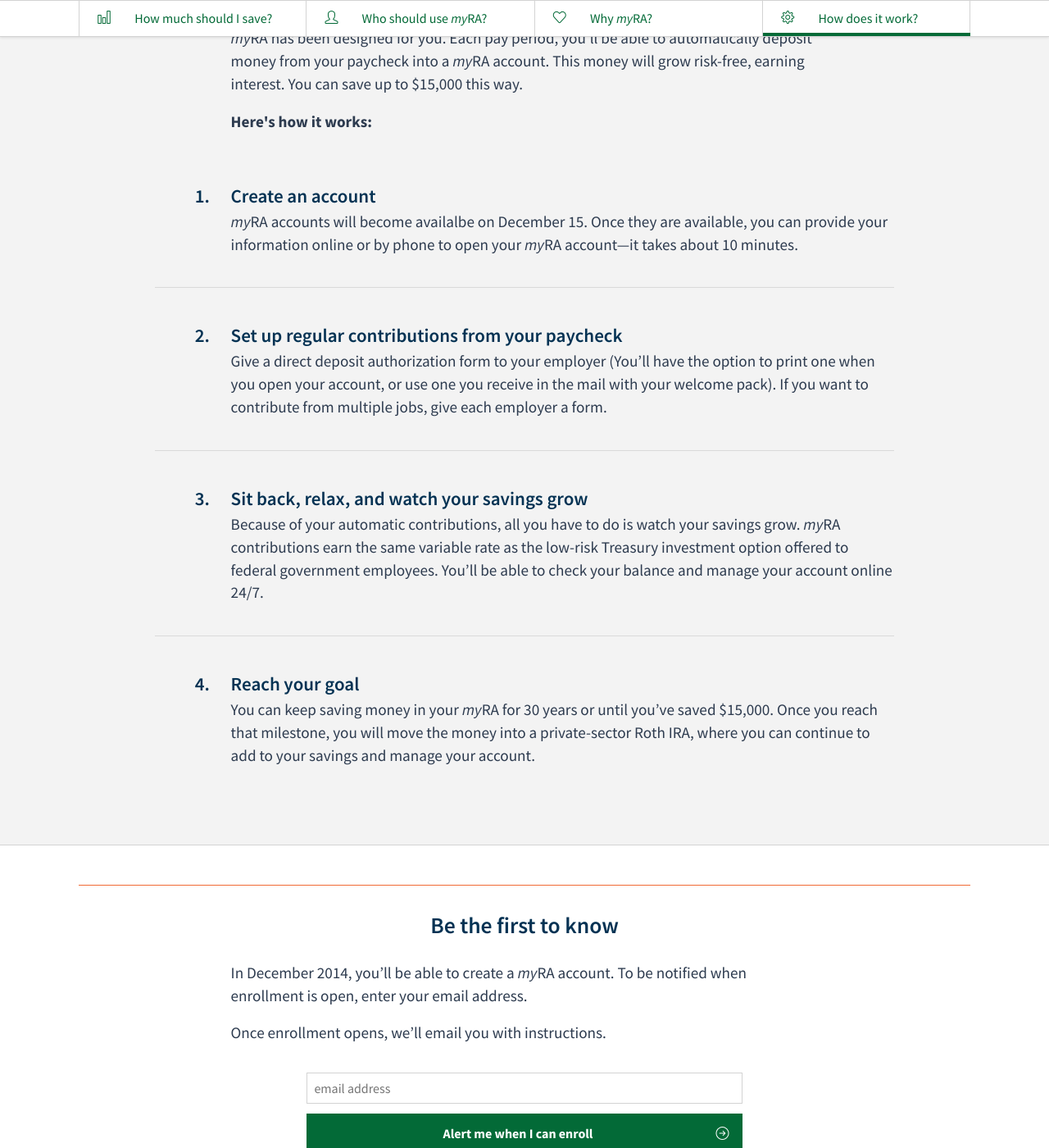
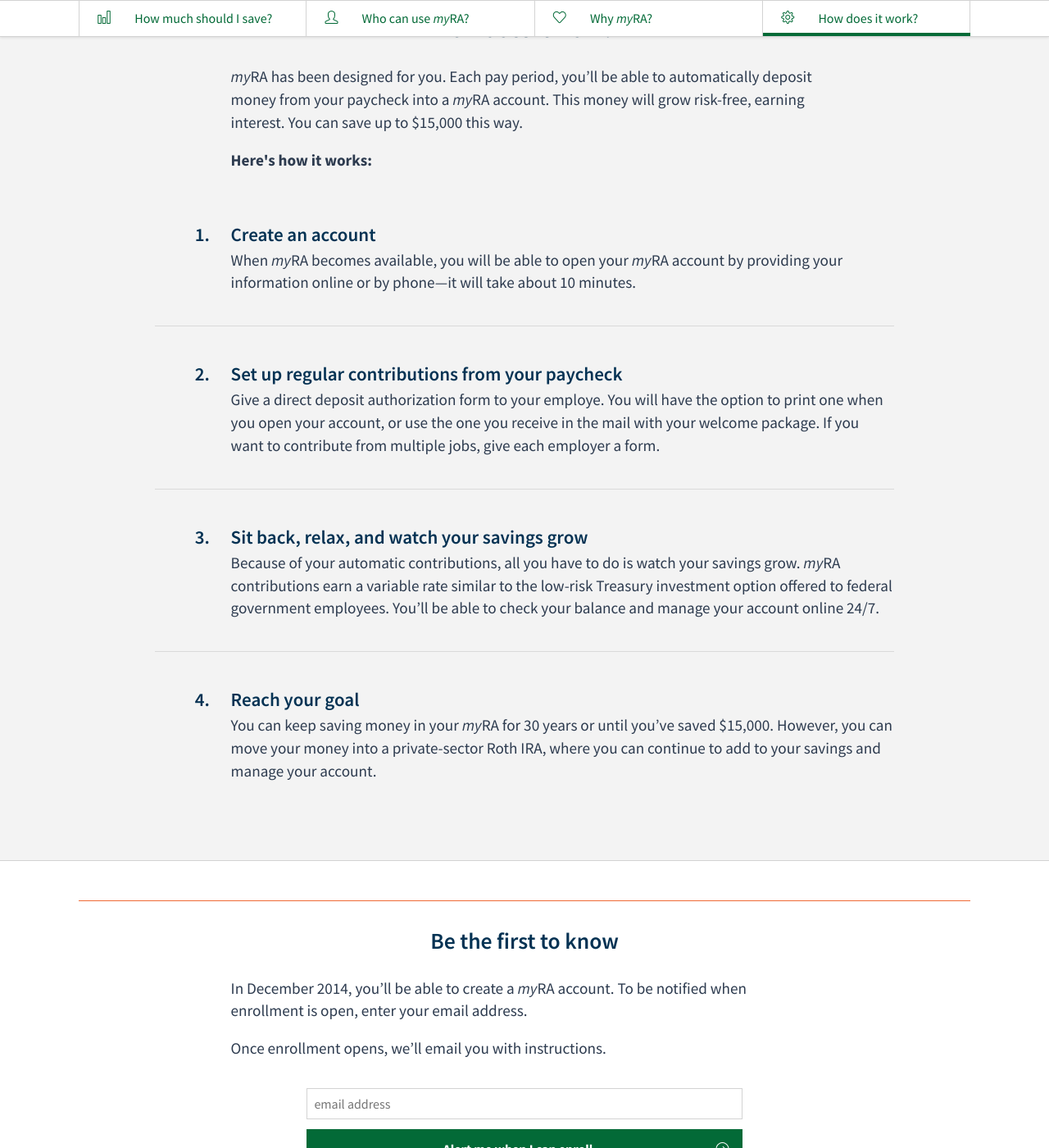
Before and after one commit to 18F/myra, a Jekyll site: the page built from individuals/index.html, in a window 1280 px wide and 1400 px high, scrolled down 3713 px. Shown: the whole window at 82% size. Built offline with Jekyll 4.4.1, drawn with Linux system fonts in a browser that asks for light colours; some of the changed text lies outside the part shown.

Commit message:
Copy edits

```diff
--- a/_includes/calculator-v4.html
+++ b/_includes/calculator-v4.html
@@ -1,14 +1,13 @@
 <section id="calculator" role="region" aria-labelledby="calculator-heading">
   <div class="container">
     <div class="section-intro">
-      <h2 id="calculator-heading"><i class="icon-bar-chart"></i> Understanding Retirement Savings</h2>
-      <p>Saving for retirement might seem complicated, but <span class="myra">myRA</span> makes it easy. You set your savings goal and decide how much you want to save – a little or a lot (up to $5,500 per year).</p>
+      <h2 id="calculator-heading"><i class="icon-bar-chart"></i> Start Saving for Retirement Now</h2>
+      <p>Saving for retirement might seem complicated, but <span class="myra">myRA</span> makes it easy. You set your savings goal and decide how much you want to save – as little as a few dollars a month up to <a class="tooltip" title="Or $6,500 per year if age 50 or over" aria-label="Or $6,500 per year if age 50 or over">$5,500 per year</a>.</p>
     </div>
     <div class="education">
-      <h3>Start saving for retirement now</h3>
       <div class="intro">
         <p><span class="myra">myRA</span> is a new way to kick start your savings by helping you set aside a few dollars per month. The more you can save the better. And the sooner you start saving, the more time there will be for your savings to grow, giving you more money in retirement.</p>
-
+        <p>For example, if you start putting away $100 a month now and do so for the next 30 years, you would earn $25,566 in interest for a total $73,566 in savings. But if you start putting away $100 a month now and only do so for the next 20 years, you would earn $13,345 in interest for a total $49,345 in savings. That's $12,221 in interest you would miss.
       </div>
       <figure class="chart">
         <img src="{{ site.baseurl }}/static/img/graph.png" alt="Bar chart showing that starting at age 25, saving $100 a month will result in $73,566 by age 65, including 65% principal and 35% interest. Starting at age 35, it will result in $49,345, including 73% principal and 27% interest.">
@@ -26,7 +25,7 @@
     <div class="calculator">
       <div class="calculator-intro">
         <h3>See how you can reach your savings goals</h3>
-        <p>Use the calculator below to play around with the numbers and see how a little change can go a long way.</p>
+        <p>Use the calculator below to see how a few dollars can go a long way.</p>
       </div>
       <div class="calculator-row">
         <div class="calculator-input-group" id="calculator-0">
--- a/_includes/footer.html
+++ b/_includes/footer.html
@@ -3,7 +3,7 @@
       <div class="container">
         <aside class="left">
           <h4><span class="myra">myRA</span>: My Retirement Account</h4>
-          <p><span class="myra">myRA</span> is a retirement savings account for individuals looking for a simple, safe and affordable way to start saving. Starting on January 1, 2015, individuals will be able to open accounts and begin contributing to them every payday. <span class="myra">myRA</span>s will be initially offered through employers, balances will never go down, and there will be no fees. <span class="myra">myRA</span>s will hold a new retirement savings bond that will be backed by the U.S. Treasury.</p>
+          <p><span class="myra">myRA</span> is a retirement savings account for individuals looking for a simple, safe and affordable way to start saving. Starting soon, individuals will be able to open accounts and begin contributing to them every payday. <span class="myra">myRA</span>s will be initially offered through employers, balances will never go down, and there will be no fees. <span class="myra">myRA</span>s will hold a new retirement savings bond that will be backed by the U.S. Treasury.</p>
         </aside>
         <aside class="right">
           <h4>Questions?</h4>
--- a/_includes/individual-steps.html
+++ b/_includes/individual-steps.html
@@ -15,7 +15,7 @@
       <div class="active step" id="step-1" aria-labelledby="tab-1" aria-hidden="false">
         <div class="step-content">
           <h3 class="numbered-heading"><span class="numbered-heading-number">1.</span><span class="numbered-heading-title">Create an account</span></h3>
-          <p><span class="myra">myRA</span> accounts will become availalbe on December 15. Once they are available, you can provide your information online or by phone to open your <span class="myra">myRA</span> account&mdash;it takes about 10 minutes.</p>
+          <p>When <span class="myra">myRA</span> becomes available, you will be able to open your <span class="myra">myRA</span> account by providing your information online or by phone&mdash;it will take about 10 minutes.</p>
         </div>
         <div class="step-image">
         </div>
@@ -23,7 +23,7 @@
       <div class="step" id="step-2" aria-labelledby="tab-2" aria-hidden="true">
         <div class="step-content">
           <h3 class="numbered-heading"><span class="numbered-heading-number">2.</span><span class="numbered-heading-title">Set up regular contributions from your paycheck</span></h3>
-          <p>Give a direct deposit authorization form to your employer (You’ll have the option to print one when you open your account, or use one you receive in the mail with your welcome pack). If you want to contribute from multiple jobs, give each employer a form.</p>
+          <p>Give a direct deposit authorization form to your employe. You will have the option to print one when you open your account, or use the one you receive in the mail with your welcome package. If you want to contribute from multiple jobs, give each employer a form.</p>
         </div>
         <div class="step-image">
         </div>
@@ -31,7 +31,7 @@
       <div  class="step" id="step-3" aria-labelledby="tab-3" aria-hidden="true">
         <div class="step-content">
           <h3 class="numbered-heading"><span class="numbered-heading-number">3.</span><span class="numbered-heading-title">Sit back, relax, and watch your savings grow</h3>
-          <p>Because of your automatic contributions, all you have to do is watch your savings grow. <span class="myra">myRA</span> contributions earn the same variable rate as the low-risk Treasury investment option offered to federal government employees. You’ll be able to check your balance and manage your account online 24/7. </p>
+          <p>Because of your automatic contributions, all you have to do is watch your savings grow. <span class="myra">myRA</span> contributions earn a variable rate similar to the low-risk Treasury investment option offered to federal government employees. You’ll be able to check your balance and manage your account online 24/7. </p>
         </div>
         <div class="step-image">
         </div>
@@ -39,7 +39,7 @@
       <div  class="step" id="step-4" aria-labelledby="tab-4" aria-hidden="true">
         <div class="step-content">
           <h3 class="numbered-heading"><span class="numbered-heading-number">4.</span><span class="numbered-heading-title">Reach your goal</span></h3>
-          <p>You can keep saving money in your <span class="myra">myRA</span> for 30 years or until you’ve saved $15,000. Once you reach that milestone, you will move the money into a private-sector Roth IRA, where you can continue to add to your savings and manage your account.</p>
+          <p>You can keep saving money in your <span class="myra">myRA</span> for 30 years or until you’ve saved $15,000. However, you can move your money into a private-sector Roth IRA, where you can continue to add to your savings and manage your account.</p>
         </div>
         <div class="step-image">
         </div>
--- a/_includes/individual-value-proposition.html
+++ b/_includes/individual-value-proposition.html
@@ -7,7 +7,7 @@
       <ul>
         <li>Set an automatic deposit every paycheck</li>
         <li>No penalties for withdrawing contributions in an emergency</li>
-        <li>Withdraw earnings tax-free at age 59½ (if your account has been open at least five years)</li>
+        <li>Withdraw earnings tax-free after age 59½ (if your account has been open at least five years)</li>
         <li>Portable – take it with you if you change jobs; use it from multiple jobs</li>
       </ul>
     </div>
@@ -24,7 +24,7 @@
       <ul>
         <li>No fees and no cost to open an account</li>
         <li>Savings will not go down in value</li>
-        <li>Contribute as much or as little as you want every payday ($50, $25, $7 – any amount up to $5,500 per year!)</li>
+        <li>Contribute as much or as little as you want every payday ($7, $25, $50, $100)</li>
         <li><a class="tooltip" title="A Roth IRA is a certain type of retirement plan under US law that is generally not taxed, provided certain conditions are met." aria-label="A Roth IRA is a certain type of retirement plan under US law that is generally not taxed, provided certain conditions are met.">Get all the tax advantages of a Roth IRA <i class="icon-info"></i></a></li>
       </ul>
     </div>
--- a/_includes/who-basic.html
+++ b/_includes/who-basic.html
@@ -1,11 +1,11 @@
 <section id="who" class="who">
   <div class="container">
     <div class="who-text">
-      <h2><i class="icon-user"></i> Who should use <span class="myra">myRA</span>?</h2>
+      <h2><i class="icon-user"></i> Who can use <span class="myra">myRA</span>?</h2>
       <ul class="who-bullets">
-        <li>You should set up a <span class="myra">myRA</span> if…</li>
+        <li>You can set up a <span class="myra">myRA</span> if…</li>
         <li>You want to start saving for retirement, and</li>
-        <li>You don’t have access to an employer-sponsored retirement plan (a traditional 401k), and</li>
+        <li>You do not have access to an employer-sponsored retirement plan, such as 401k, and</li>
         <li>You earn less than $129,000 per year (less than $191,000 per year if you’re a married couple filing jointly)</li>
       </ul>
     </div>
--- a/individuals/index.html
+++ b/individuals/index.html
@@ -12,21 +12,21 @@
       <div class="headline">
         <div class="inner-headline">
           <span class="display">See yourself saving</span>
-          <p class="lead-text">The U.S. Treasury has designed a retirement savings option that eliminates things that might have kept you from saving in the past, such as contribution minimums, fees or risky investments.</p>
-          <p class="lead-text">It’s now easier than ever to start taking control of your future.</p>
+          <p class="lead-text">It is now easier than ever to start taking control of your future.</p>
+          <p class="lead-text">The U.S. Treasury has designed a retirement savings option that eliminates what might have kept you from saving in the past, such as contribution minimums, fees, or risky investments.</p>
         </div>
       </div>
       <div class="hero-signup">
         <div class="inner-signup">
           <h2>Be the first to know</h2>
-          <p class="lead-text">In December, <span class="myra">myRA</span> accounts will become available. Get notified when signup begins by entering your email address here.</p>
+          <p class="lead-text">In December, <span class="myra">myRA</span> accounts will become available. Get notified when signup begins and of other updates by entering your email address here.</p>
         </div>
         <form action="//gsa.us9.list-manage.com/subscribe/post?u=6f1977de9eff4c384dc8d6527&amp;id=e65db09f01" method="post" name="mc-embedded-subscribe-form" class="validate email-capture" target="_blank" novalidate>
           <div id="mc_embed_signup_scroll">
             <input type="email" value="" name="EMAIL" class="email" id="mce-EMAIL" placeholder="email address" required aria-label="Email address">
             <!-- real people should not fill this in and expect good things - do not remove this or risk form bot signups-->
             <div style="position: absolute; left: -5000px;"><label for="hidden-mc-field">This field is to prevent bots. If you're human, leave it blank.</label><input id="hidden-mc-field" type="text" name="b_6f1977de9eff4c384dc8d6527_e65db09f01" tabindex="-1" value=""></div>
-            <button type="submit" name="subscribe" id="mc-embedded-subscribe" class="button" role="button">Alert me when I can enroll <i class="icon-arrow-right"></i></button>
+            <button type="submit" name="subscribe" id="mc-embedded-subscribe" class="button" role="button">Alert me when <span class="myra">myRA</span> launches <i class="icon-arrow-right"></i></button>
           </div>
         </form>
       </div>
@@ -38,7 +38,7 @@
   <div class="container">
     <ul>
       <li><a href="#calculator"><span class="icon-box"><i class="icon-bar-chart"></i></span> <span class="nav-label">How much should I save?</span></a></li>
-      <li><a href="#who"><span class="icon-box"><i class="icon-user"></i></span> <span class="nav-label">Who should use <span class="myra">myRA</span>?</span></a></li>
+      <li><a href="#who"><span class="icon-box"><i class="icon-user"></i></span> <span class="nav-label">Who can use <span class="myra">myRA</span>?</span></a></li>
       <li><a href="#benefits"><span class="icon-box"><i class="icon-heart"></i></span> <span class="nav-label">Why <span class="myra">myRA</span>?</span></a></li>
       <li><a href="#how"><span class="icon-box"><i class="icon-settings"></i></span> <span class="nav-label">How does it work?</span></a></li>
     </ul>
```
